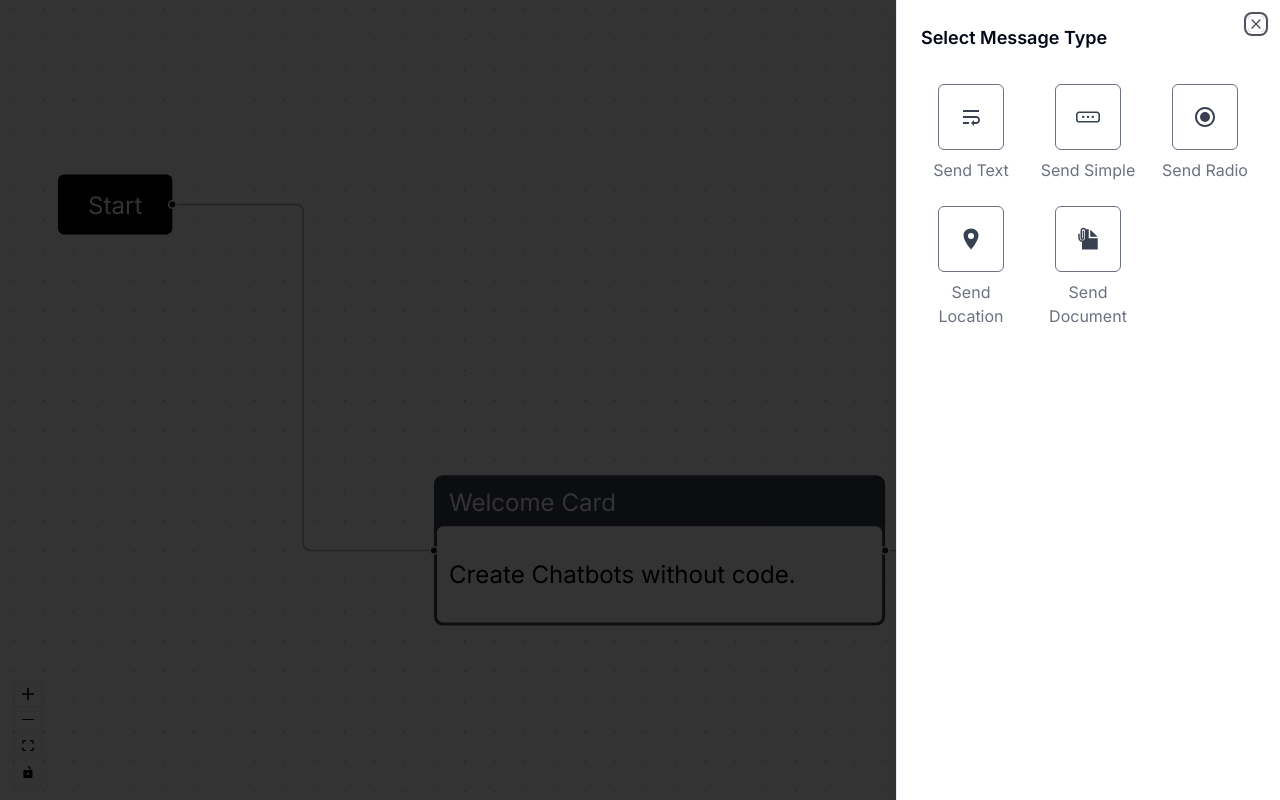
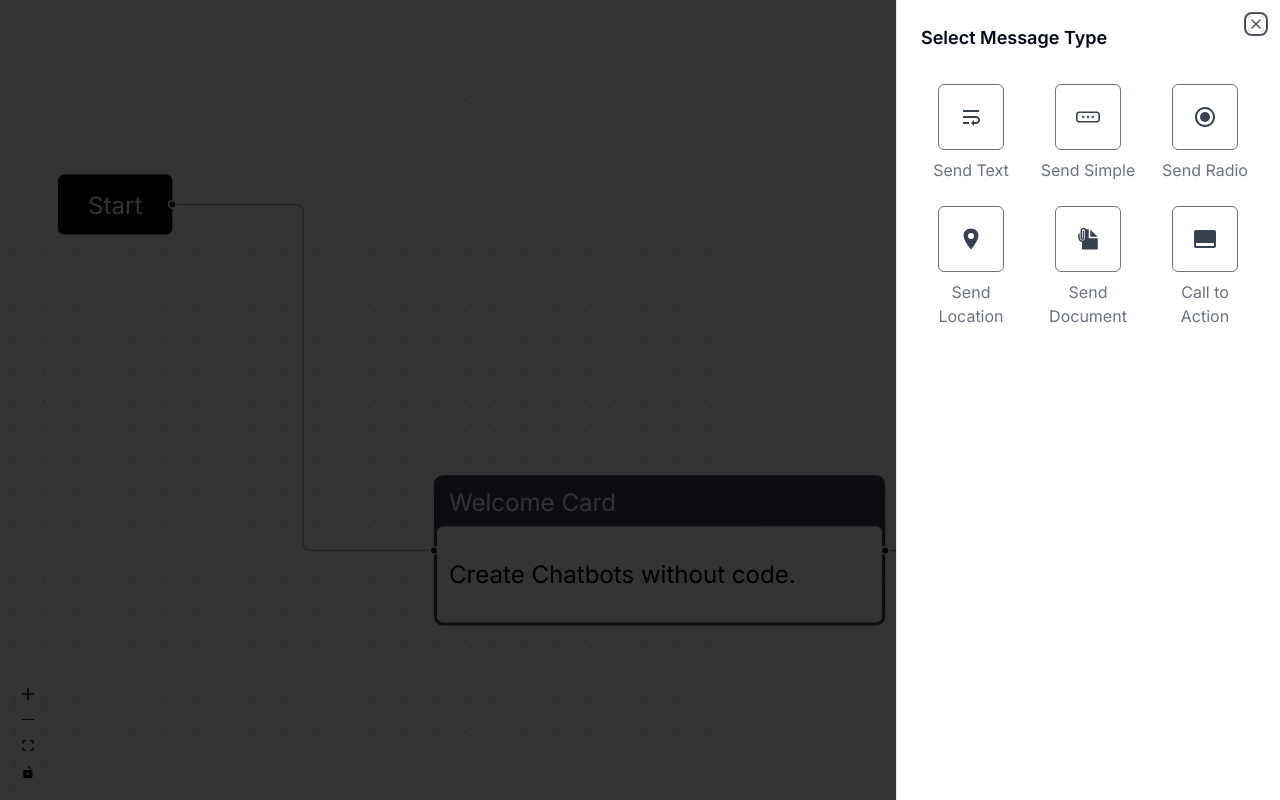
Before and after one commit to Shaikh-Danish/chatbot_builder, a Next.js app: page / in a window 1280 px wide. Both pictures are taken after a click on the element 1203 px from the left and 550 px from the top of the page. Built offline with nearby package versions, Linux system fonts and the light colour scheme.

Commit message:
call to action message type

```diff
--- a/components/MessageTypes.tsx
+++ b/components/MessageTypes.tsx
@@ -1,6 +1,6 @@
 import React from "react";
 
-import { MdOutlineWrapText, MdOutlineRadioButtonChecked } from "react-icons/md";
+import { MdOutlineWrapText, MdOutlineRadioButtonChecked, MdCallToAction } from "react-icons/md";
 import { RxButton } from "react-icons/rx";
 import { IoLocationSharp, IoDocumentAttachSharp } from "react-icons/io5";
 
@@ -39,6 +39,11 @@ const messageTypes: {
     icons: <IoDocumentAttachSharp />,
     title: "Send Document",
   },
+  {
+    type: "call-to-action",
+    icons: <MdCallToAction />,
+    title: "Call to Action",
+  },
 ];
 
 const MessageTypes: React.FC<MessageTypesProps> = ({ type, setType }) => {
--- a/components/UploadFile.tsx
+++ b/components/UploadFile.tsx
@@ -4,6 +4,7 @@ import { getAcceptTypes } from "@/lib/constants";
 import React from "react";
 
 import { MdFileCopy } from "react-icons/md";
+import { Label } from "./ui/label";
 
 interface UploadFileProps {
   accept: string;
@@ -13,11 +14,14 @@ interface UploadFileProps {
 const UploadFile: React.FC<UploadFileProps> = ({ accept, id }) => {
   const fileRef = React.useRef<HTMLInputElement | null>(null);
 
-  accept = getAcceptTypes(accept)
+  accept = getAcceptTypes(accept);
 
   return (
     <div>
       <div>
+        <Label htmlFor="upload-file" className="text-[20px] block mb-2">
+          Select File
+        </Label>
         <div
           onClick={() => {}}
           className="flex justify-center flex-col items-center border-[1px] border-gray-300 rounded-md p-2 py-5 cursor-pointer"
--- a/components/sheet/ButtonSheet.tsx
+++ b/components/sheet/ButtonSheet.tsx
@@ -53,10 +53,6 @@ const ButtonSheet: React.FC<ButtonSheetProps> = ({
                 </div>
                 <div>
                   <div className="my-4">
-                    <Label htmlFor="upload-file" className="text-[20px] block mb-2">
-                      Select File
-                    </Label>
-
                     <UploadFile accept="all" id="upload-file" />
                   </div>
                 </div>
```
